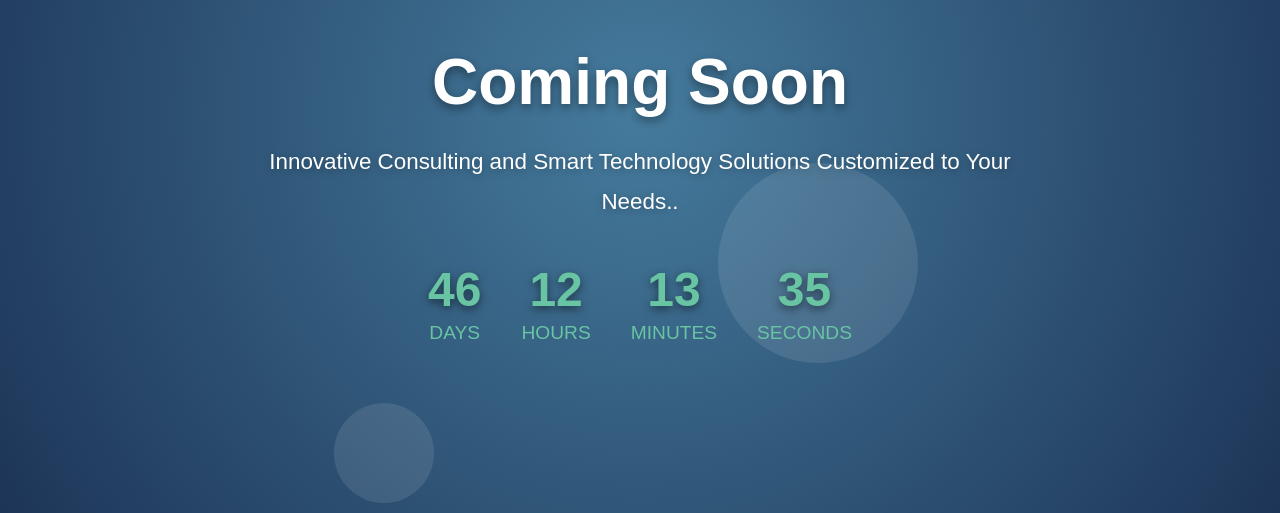
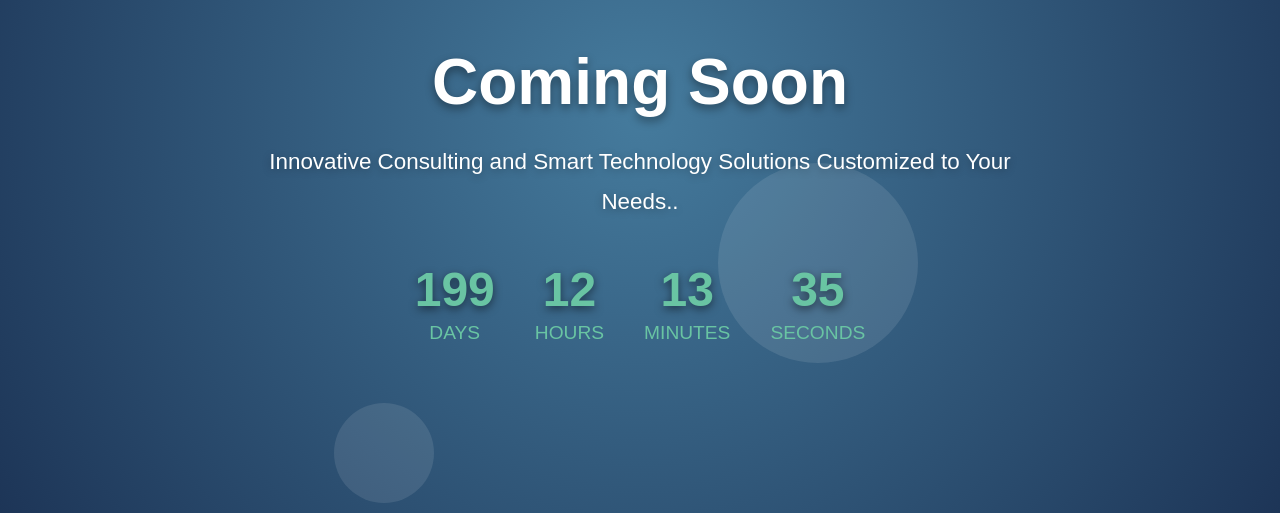
Before and after one commit to F-Business/fbusiness, a plain HTML site: page index.html in a window 1280 px wide. Shown: the part 287-800 px from the top of the page. Drawn offline with Linux system fonts and the light colour scheme.

Commit message:
Update index.html

```diff
--- a/index.html
+++ b/index.html
@@ -139,7 +139,7 @@
 
     <script>
         const countdown = () => {
-    const launchDate = new Date("2025-08-01T00:00:00").getTime();
+    const launchDate = new Date("2026-01-01T00:00:00").getTime();
     const now = new Date().getTime();
     const gap = launchDate - now;
 
```
